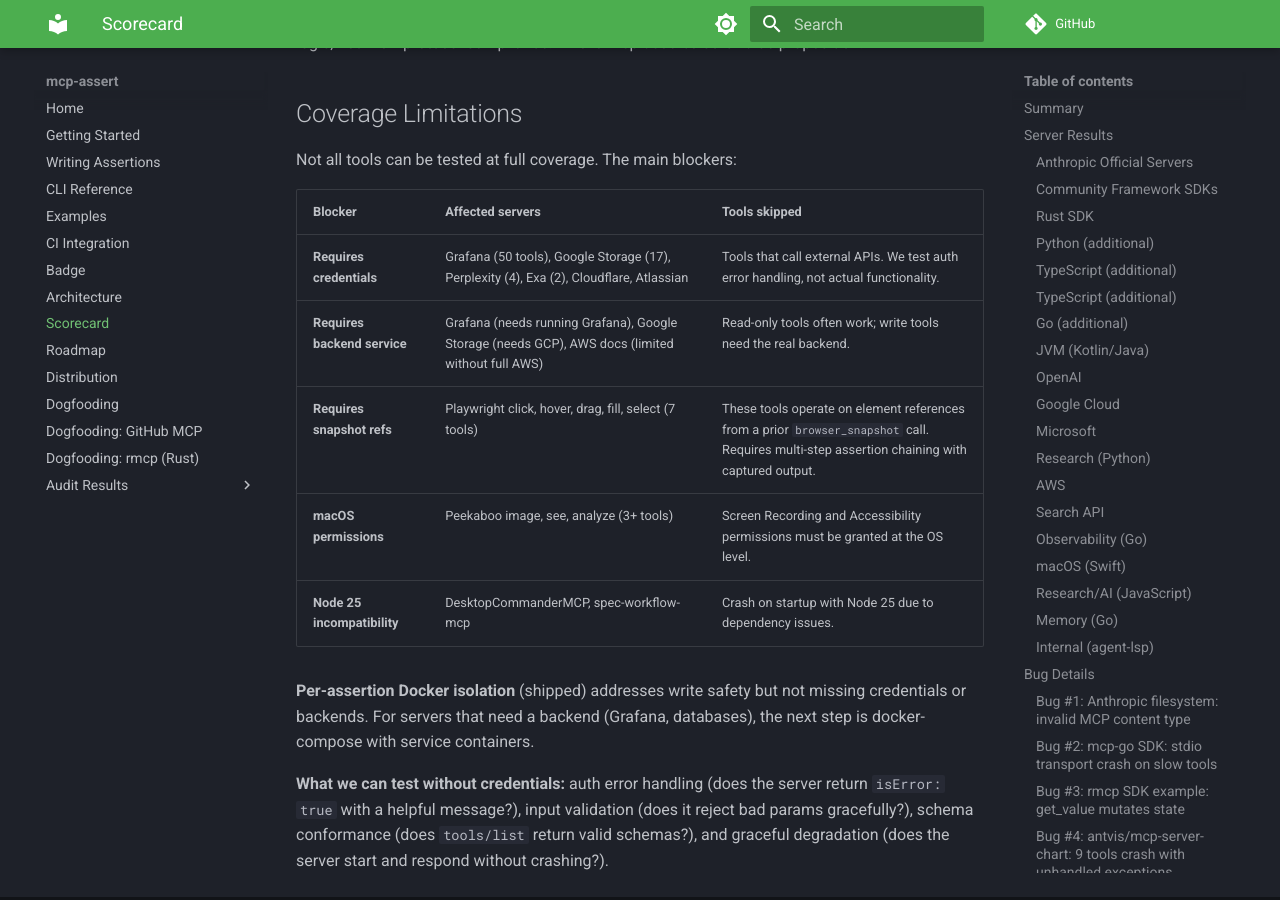
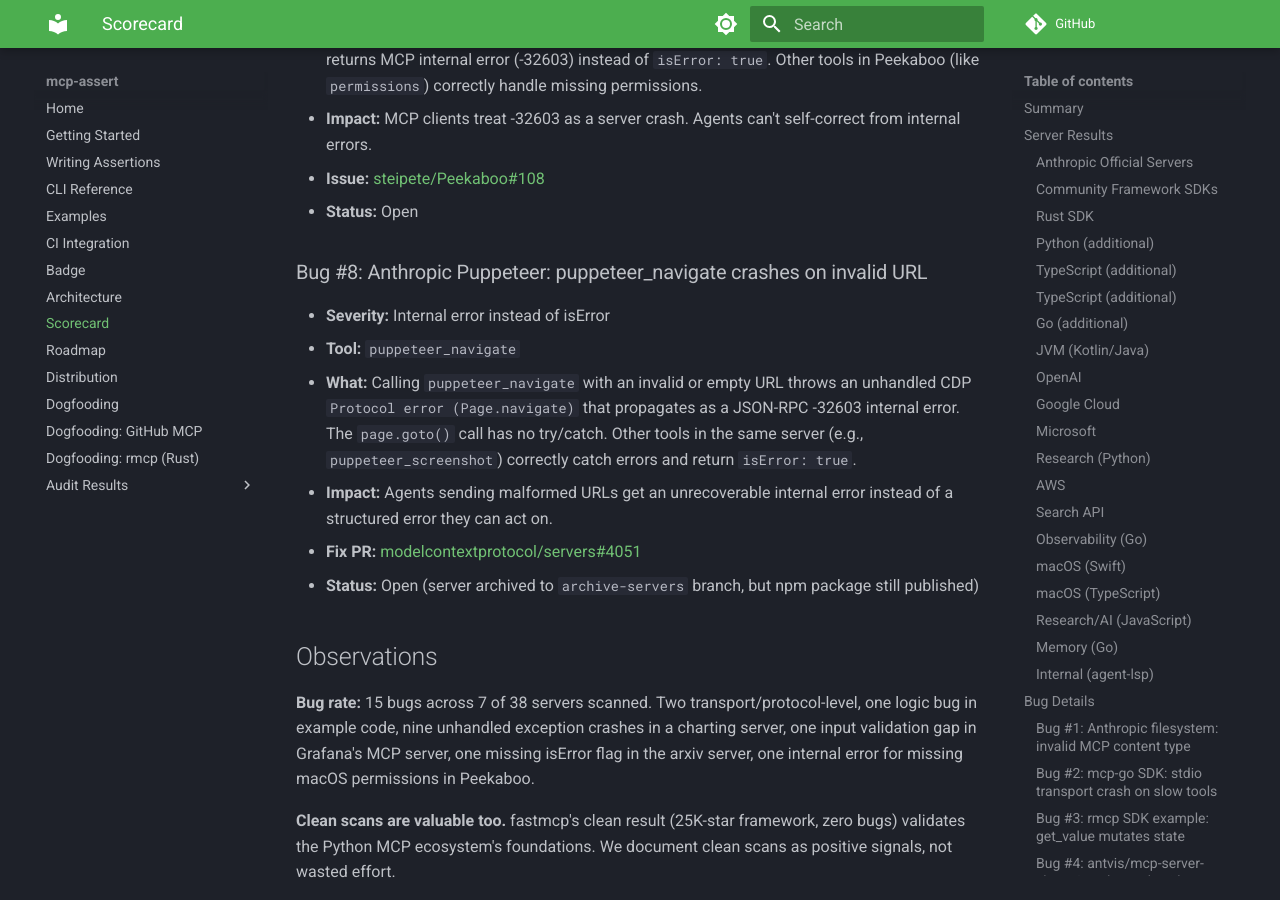
Before and after one commit to blackwell-systems/mcp-assert, an MkDocs documentation site: the page built from docs/scorecard.md, in a window 1280 px wide and 900 px high, scrolled down 14026 px. Built offline with MkDocs 1.6.1 and Material for MkDocs 9.7.7, drawn with Linux system fonts in a browser that asks for light colours; comment, search, counter and statistics services are not loaded; some of the changed text lies outside the part shown.

Commit message:
docs: update scorecard for servers #39-40, add bug #8
XcodeBuildMCP (Sentry): 10 assertions, 27 tools, clean.
Puppeteer MCP (Anthropic): 7 assertions, 1 bug (navigate crashes
on invalid URL). Fix PR #4051 submitted. 40 servers, 479 assertions,
16 bugs found across 8 servers.

```diff
--- a/docs/scorecard.md
+++ b/docs/scorecard.md
@@ -6,15 +6,15 @@
 
 | Metric | Count |
 |--------|-------|
-| Servers scanned | 38 |
-| Server suites | 44 total (42 server + 1 agent-lsp + 1 trajectory; server suites include HTTP/SSE transport variants, prompts, resources, completion, logging suites) |
+| Servers scanned | 40 |
+| Server suites | 46 total (44 server + 1 agent-lsp + 1 trajectory; server suites include HTTP/SSE transport variants, prompts, resources, completion, logging suites) |
 | Languages tested | 6 (Go, TypeScript/JavaScript, Python, Rust, Kotlin/Java, Swift) |
 | Transports tested | 3 (stdio, SSE, HTTP) |
-| Total assertions | 462 (379 server + 63 agent-lsp + 20 trajectory) |
-| Upstream bugs found | 15 (7 servers affected) |
+| Total assertions | 479 (396 server + 63 agent-lsp + 20 trajectory) |
+| Upstream bugs found | 16 (8 servers affected) |
 | Upstream issues filed | 6 (1 unfiled: repo archived) |
-| Upstream fix PRs submitted | 4 (3 ours pending, 1 closed after maintainer fix) |
-| Clean scans (no bugs) | 31 |
+| Upstream fix PRs submitted | 5 (4 ours pending, 1 closed after maintainer fix) |
+| Clean scans (no bugs) | 32 |
 | Internal bugs fixed | 6 |
 
 ## Server Results
@@ -30,6 +30,7 @@
 | `mcp-server-git` | Python | stdio | 11 | 92% (11/12 tools) | 0 | Clean. Status, log, branch, diff, show, invalid repo/ref rejection. |
 | `mcp-server-sqlite` | Python | stdio | 9 | 100% (6/6 tools) | 0 | Clean |
 | `@modelcontextprotocol/server-everything` | TypeScript | stdio | 13 | 92% (12/13 tools) | 0 | Clean. Official Anthropic reference server. |
+| `@modelcontextprotocol/server-puppeteer` | TypeScript | stdio | 7 | 100% (7/7 tools) | 1 | [modelcontextprotocol/servers#4051](https://github.com/modelcontextprotocol/servers/pull/4051). `puppeteer_navigate` crashes with internal error (-32603) on invalid URLs instead of returning `isError:true`. Fix PR submitted. |
 
 ### Community Framework SDKs
 
@@ -137,6 +138,12 @@
 |--------|----------|-----------|------------|----------|------|-------|
 | `steipete/Peekaboo` | Swift | stdio | 6 | 27% (6/22 tools) | 1 | [steipete/Peekaboo#108](https://github.com/steipete/Peekaboo/issues/108). `image` returns internal error (-32603) instead of `isError:true` when Screen Recording permission is not granted. |
 
+### macOS (TypeScript)
+
+| Server | Language | Transport | Assertions | Coverage | Bugs | Issue |
+|--------|----------|-----------|------------|----------|------|-------|
+| `getsentry/XcodeBuildMCP` | TypeScript | stdio | 10 | 37% (10/27 tools) | 0 | Clean. 27 tools discovered across build, simulator, coverage, session management. All tested tools return `isError:true` properly when preconditions not met. Sentry-backed. |
+
 ### Research/AI (JavaScript)
 
 | Server | Language | Transport | Assertions | Coverage | Bugs | Issue |
@@ -221,6 +228,15 @@
 - **Issue:** [steipete/Peekaboo#108](https://github.com/steipete/Peekaboo/issues/108)
 - **Status:** Open
 
+### Bug #8: Anthropic Puppeteer: puppeteer_navigate crashes on invalid URL
+
+- **Severity:** Internal error instead of isError
+- **Tool:** `puppeteer_navigate`
+- **What:** Calling `puppeteer_navigate` with an invalid or empty URL throws an unhandled CDP `Protocol error (Page.navigate)` that propagates as a JSON-RPC -32603 internal error. The `page.goto()` call has no try/catch. Other tools in the same server (e.g., `puppeteer_screenshot`) correctly catch errors and return `isError: true`.
+- **Impact:** Agents sending malformed URLs get an unrecoverable internal error instead of a structured error they can act on.
+- **Fix PR:** [modelcontextprotocol/servers#4051](https://github.com/modelcontextprotocol/servers/pull/4051)
+- **Status:** Open (server archived to `archive-servers` branch, but npm package still published)
+
 ## Observations
 
 **Bug rate:** 15 bugs across 7 of 38 servers scanned. Two transport/protocol-level, one logic bug in example code, nine unhandled exception crashes in a charting server, one input validation gap in Grafana's MCP server, one missing isError flag in the arxiv server, one internal error for missing macOS permissions in Peekaboo.
```
Also changed, not shown: docs/roadmap.md (+1 -0 lines).
